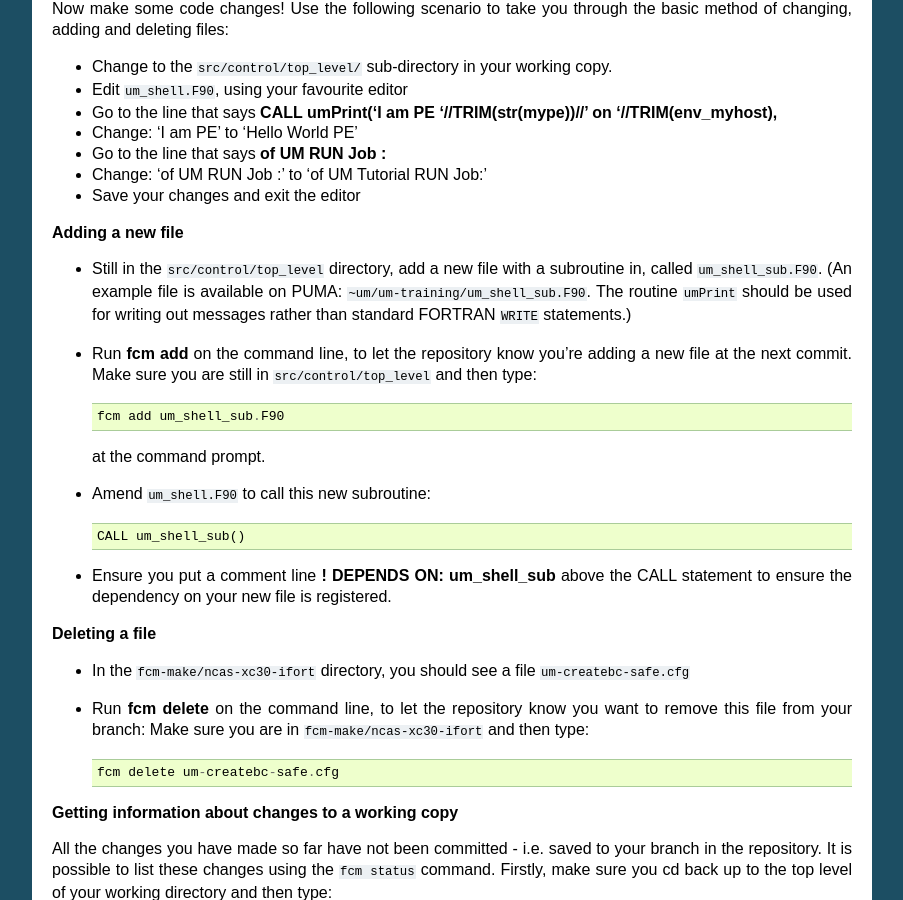
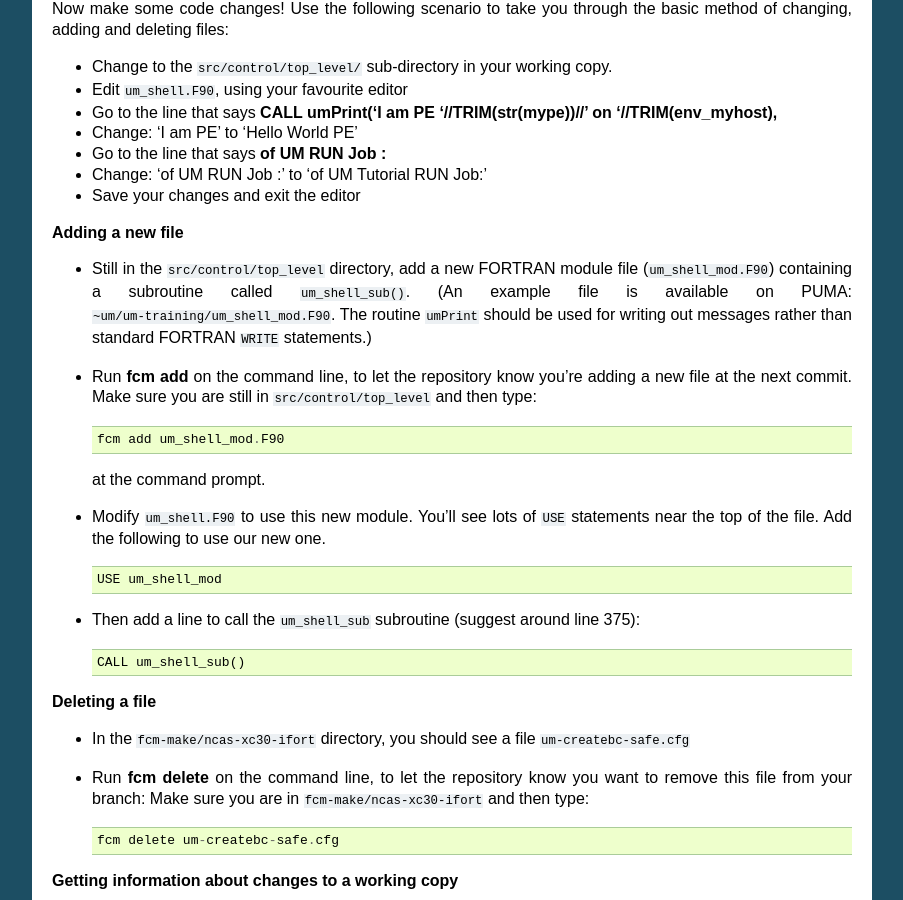
Before and after one commit to NCAS-CMS/um-training, a Sphinx documentation site: the page built from practicals/source/fcm-tutorial.rst, in a window 1280 px wide and 900 px high, scrolled down 3609 px. Shown: the whole window, without its empty margins (198-1101 px from the left). Built offline with Sphinx 7.4.7, drawn with Linux system fonts in a browser that asks for light colours.

Commit message:
Update fcm tutorial to add an new module file. #4

```diff
--- a/practicals/source/fcm-tutorial.rst
+++ b/practicals/source/fcm-tutorial.rst
@@ -151,18 +151,20 @@ Now make some code changes! Use the following scenario to take you through the b
 
 **Adding a new file**
 
-* Still in the ``src/control/top_level`` directory, add a new file with a subroutine in, called ``um_shell_sub.F90``.  (An example file is available on PUMA: ``~um/um-training/um_shell_sub.F90``.  The routine ``umPrint`` should be used for writing out messages rather than standard FORTRAN ``WRITE`` statements.)
+* Still in the ``src/control/top_level`` directory, add a new FORTRAN module file (``um_shell_mod.F90``) containing a subroutine called ``um_shell_sub()``.  (An example file is available on PUMA: ``~um/um-training/um_shell_mod.F90``.  The routine ``umPrint`` should be used for writing out messages rather than standard FORTRAN ``WRITE`` statements.)
 * Run **fcm add** on the command line, to let the repository know you're adding a new file at the next commit. Make sure you are still in ``src/control/top_level`` and then type: ::
 
-    fcm add um_shell_sub.F90
+    fcm add um_shell_mod.F90
 
  at the command prompt.
 
-* Amend ``um_shell.F90`` to call this new subroutine: ::
+* Modify ``um_shell.F90`` to use this new module.  You'll see lots of ``USE`` statements near the top of the file.  Add the following to use our new one. ::
+
+    USE um_shell_mod
+
+* Then add a line to call the ``um_shell_sub`` subroutine (suggest around line 375): ::
 
     CALL um_shell_sub()
-
-* Ensure you put a comment line **! DEPENDS ON: um_shell_sub** above the CALL statement to ensure the dependency on your new file is registered.
 
 **Deleting a file**
 
```
Also changed, not shown: 1 other file.
